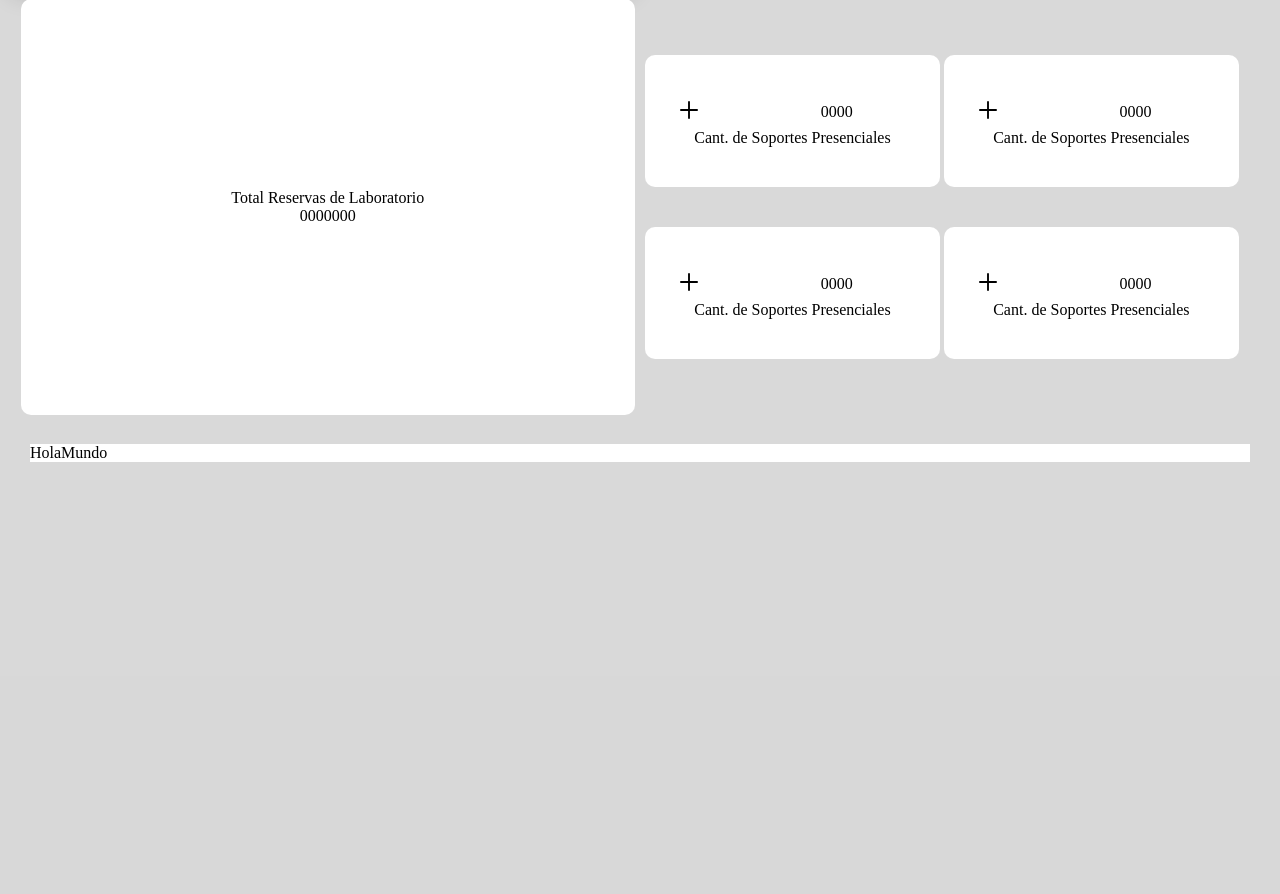
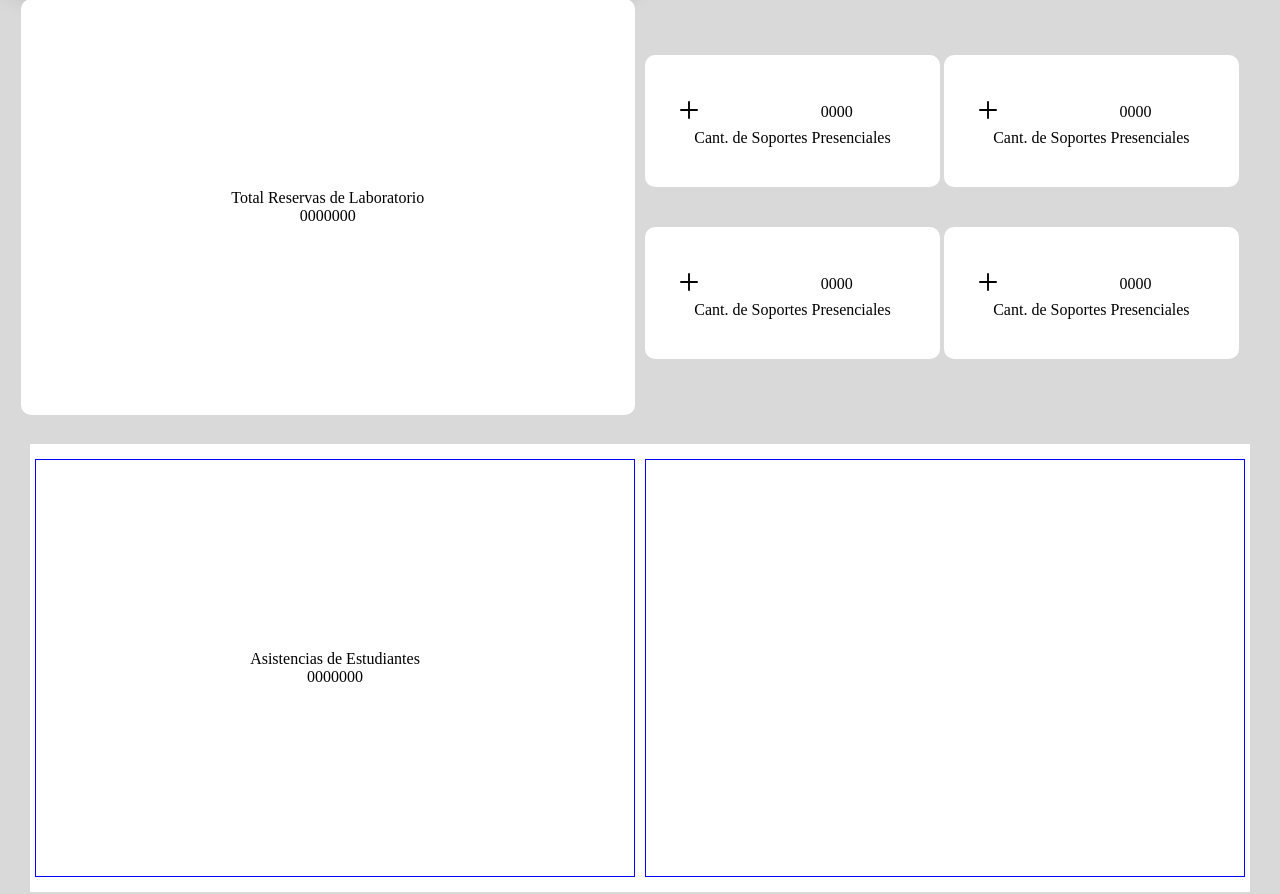
Before and after one commit to UTEPSADESARROLLOSISTEMAS/SistemaLabElectronica, a PHP site: page /html/Ventana-Reportes.html in a window 1280 px wide. Shown: the part 124-1018 px from the top of the page. Before the commit the page ends 586 px from the top, so only its background shows below. Run offline with PHP 8.4, Linux system fonts and the light colour scheme.

Commit message:
ventana reportes

```diff
--- a/vista/css/estilo-Reportes.css
+++ b/vista/css/estilo-Reportes.css
@@ -85,11 +85,41 @@
 
 }
 /*Estilos del Bloque Sub Principal 3*/
+
+.Bloque_Sub_Principal_3{
+
+    height: 450px;
+    width: 100%;
+    min-width: 320px;
+}
 .Bloque_Sub_Principal_3 .Cont_Seccion{
 
 
     min-width: 320px;
     background-color: white;
     margin: 0px 30px;
+    display: flex;
+    justify-content: center;
 
 }
+.Bloque_Sub_Principal_3 .Cont_Seccion .Seccion{
+    min-width: 320px;
+    margin: 15px 5px;
+    width: 50%;
+}
+.Bloque_Sub_Principal_3 .Cont_Seccion .Seccion_1{
+
+    background-color: white;
+    height: 100%;
+    display: flex;
+    padding: 190px 0px;
+    justify-content: center;
+    align-items: center;
+    border: 1px solid blue;
+}
+.Bloque_Sub_Principal_3 .Seccion_1 div{
+    text-align: center;
+}
+.Bloque_Sub_Principal_3 .Cont_Seccion .Seccion_2{
+    border: 1px solid blue;
+}
--- a/vista/html/Ventana-Reportes.html
+++ b/vista/html/Ventana-Reportes.html
@@ -298,7 +298,26 @@
         </div>
         <div class="Bloque_Sub_Principal_3">
             <div class="Cont_Seccion">
-                <p>HolaMundo</p>
+                <div class="Seccion_1 Seccion">
+
+                    <div>
+                        <p>Asistencias de Estudiantes</p>
+                        <p>0000000</p>
+                    </div>
+
+                </div>
+                <div class="Seccion_2 Seccion">
+
+                    <!--Contenedor de los 6 div's-->
+                    <div>
+                        <!--Los 6 divs--->
+                        <div>
+                            <!---Contenido de los 6 divs-->
+                        </div>
+
+                    </div>
+
+                </div>
             </div>
         </div>
     </div>
```
